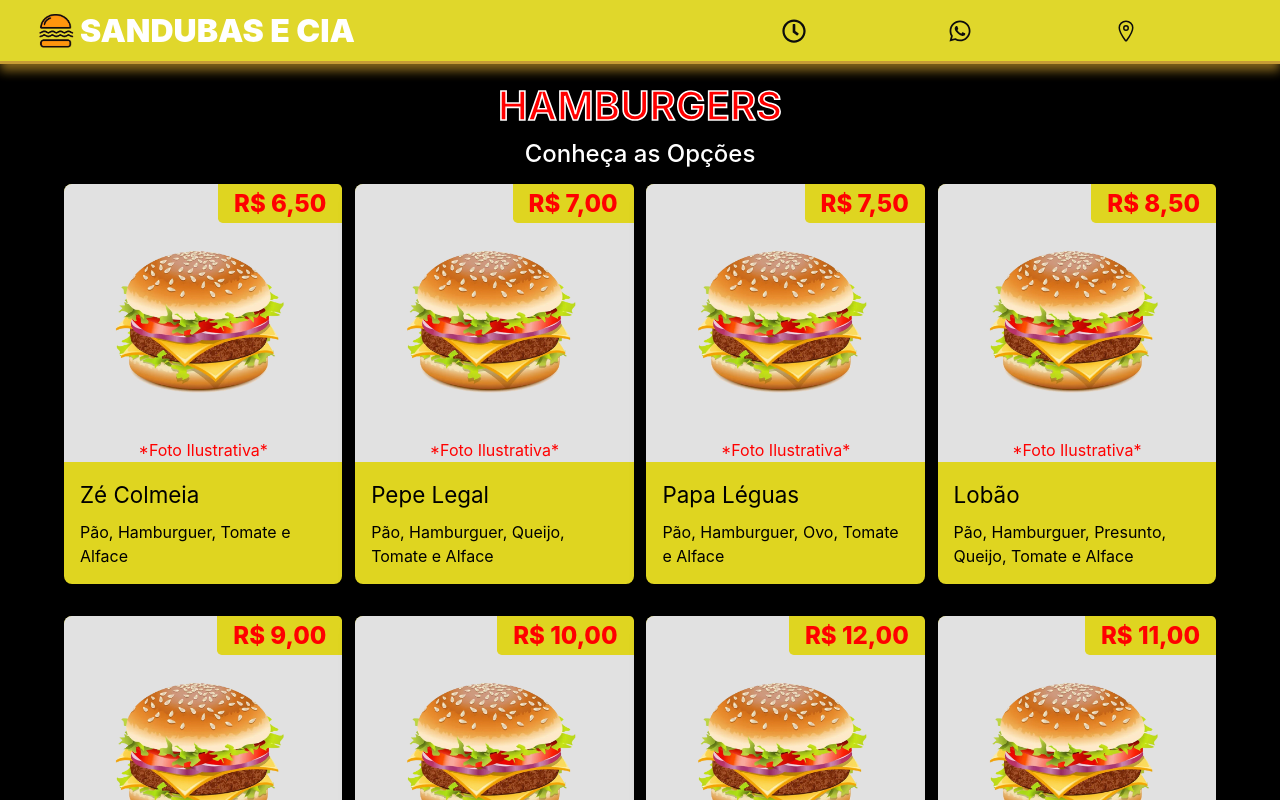
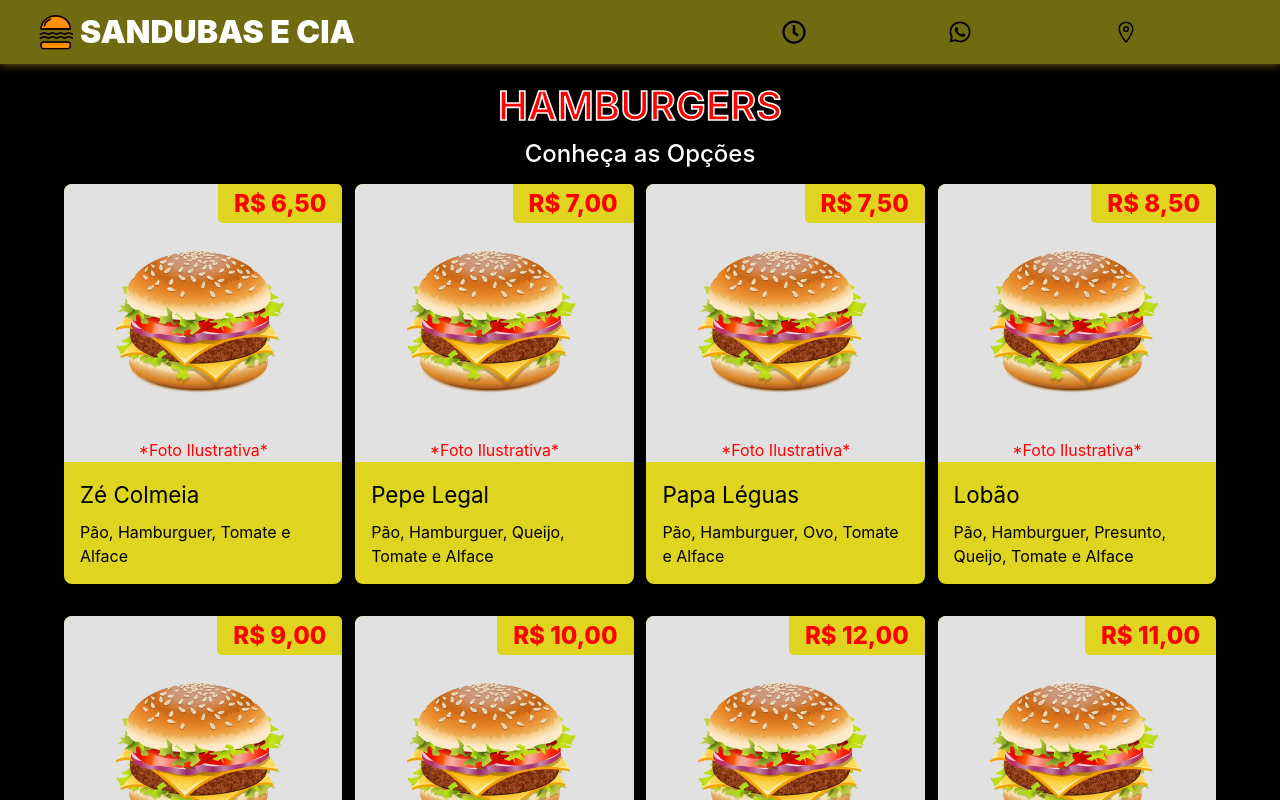
Before and after one commit to ryanrobert1227/SandubasCia, a React (Vite) app: page / in a window 1280 px wide. Shown: the top 800 px of the page. Built offline with nearby package versions, Linux system fonts and the light colour scheme.

Commit message:
feat: glass effect on header

```diff
--- a/src/App.tsx
+++ b/src/App.tsx
@@ -12,7 +12,7 @@ function App() {
   return (
     <>
       <Header />
-      <Flex flexDirection="column" gap="5vh" height="fit-content" mt="8vh">
+      <Flex flexDirection="column" gap="5vh" height="fit-content" pt="8vh">
         {menuData.map((item) => <Category key={item.id} item={item} />)}
       </Flex>
     </>
--- a/src/components/Header.tsx
+++ b/src/components/Header.tsx
@@ -33,9 +33,11 @@ export default function Header() {
         <Text fontSize="1.5rem" fontWeight="500">{ values.startTime } até { values.endTime }</Text>
     </Modal>
     <Flex zIndex={1} justifyContent="space-between" alignItems="center" position="fixed" top="0"
-      width="100%" height="8vh" borderBottom="3px solid #c5972b"
-      background="#dfd520"
-      boxShadow="rgba(197, 151, 43, 0.7) 0px 7px 10px" opacity="95%">
+      width="100%" height="8vh"
+      background="rgb(223, 213, 32, 0.50)"
+      boxShadow="rgba(197, 151, 43, 0.7) 0px 0px 10px"
+      backdropFilter="blur(15px)"
+      css={{ WebkitBackdropFilter: "blur(15px)"}}>
         <Flex alignItems="center" width="50%" height="100%" opacity="100%" pl={{ base: '0.5rem', md: '1rem', lg: '2rem' }}>
           <Image height="auto" width={{ base: '2rem', md: '2.5rem', lg: '3rem' }} src={ Logo } />
           <Text fontSize={{ base: '1rem', md: '1.5rem', lg: '2rem' }} color="White" fontWeight="900">SANDUBAS E CIA</Text>
--- a/src/miniDataBase/menu.ts
+++ b/src/miniDataBase/menu.ts
@@ -230,7 +230,7 @@ export const menuData: categoryType[] = [{
     options: [{
         id: 1,
         image: sanduicheSemHamburguer,
-        name: "Misto 2",
+        name: "Misto",
         price: "R$ 6,00",
         discription: "Pão De Hamburguer, Queijo e Presunto"
     }, {
@@ -248,23 +248,6 @@ export const menuData: categoryType[] = [{
     }]
 }, {
     id: 7,
-    name: "SANDUICHES NATURAIS",
-    discription: "Conheça as Opções",
-    options: [{
-        id: 1,
-        image: indisponivel,
-        name: "Frango",
-        price: "R$ 12,00",
-        discription: "Pão Integral, Maionese Light, Cenoura, Milho, Frango e Passas"
-    }, {
-        id: 2,
-        image: indisponivel,
-        name: "Atum",
-        price: "R$ 12,00",
-        discription: "Pão Integral, Maionese Light, Cenoura, Milho, Atum e Passas"
-    }]
-}, {
-    id: 8,
     name: "SANDUICHES COM CALABRESA",
     discription: "Conheça as Opções",
     options: [{
@@ -293,7 +276,7 @@ export const menuData: categoryType[] = [{
         discription: "Pão, Calabresa, Queijo, Presunto, Ovo, Batata Palha, Molho Acebolado, Tomate e Alface"
     }, ]
 }, {
-    id: 9,
+    id: 8,
     name: "SUCOS",
     discription: "Conheça as Opções",
     options: [{
@@ -310,7 +293,7 @@ export const menuData: categoryType[] = [{
         discription: "Limão - 500ml"
     }]
 }, {
-    id: 10,
+    id: 9,
     name: "AÇAÍ",
     discription: "Conheça as Opções",
     options: [{
```
